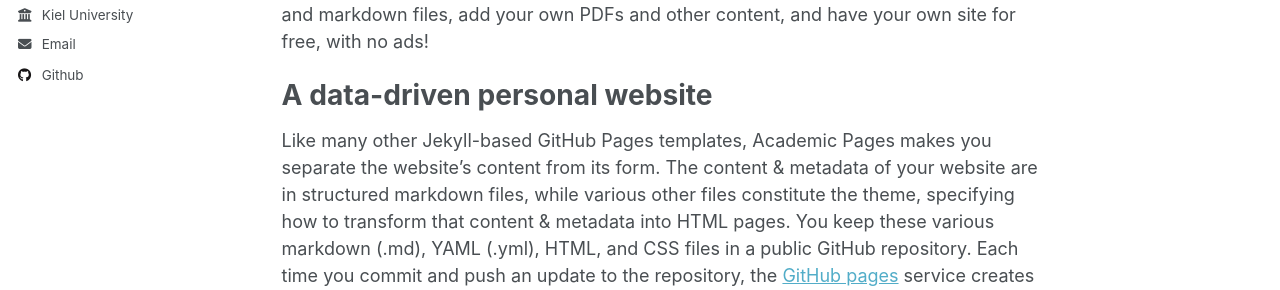
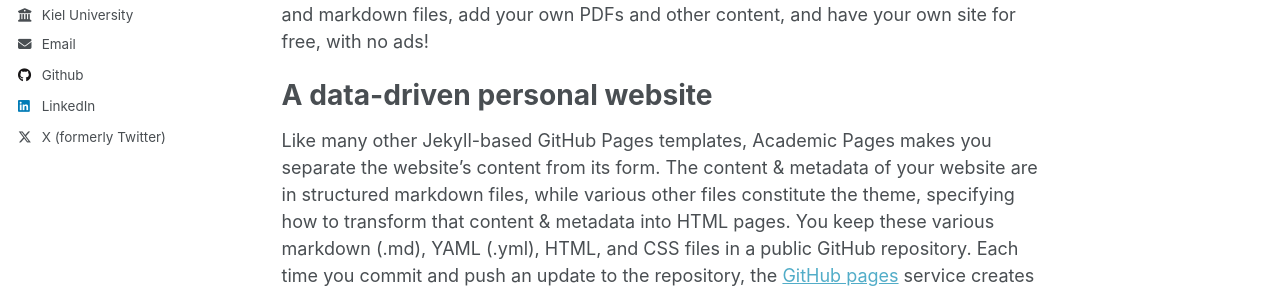
Before and after one commit to SouvickC/SouvickC.github.io, a Jekyll site: the page built from _pages/about.md, in a window 1280 px wide. Shown: the part 364-654 px from the top of the page. Built offline with Jekyll 4.4.1, drawn with Linux system fonts in a browser that asks for light colours.

Commit message:
Your commit message

```diff
--- a/_config.yml
+++ b/_config.yml
@@ -58,7 +58,7 @@
   keybase          : # Username
   instagram        : # Username
   lastfm           : # Username
-  linkedin         : # souvick-chakraborty
+  linkedin         : souvick-chakraborty
   mastodon         : # URL
   medium           : # URL
   pinterest        : # Username
@@ -66,7 +66,7 @@
   steam            : # Username
   telegram         : # URL
   tumblr           : # Username
-  twitter          : # isouvickc
+  twitter          : isouvickc
   vine             : # Username
   weibo            : # Username
   wikipedia        : # Username
```
Also changed, not shown: 2 other files.
